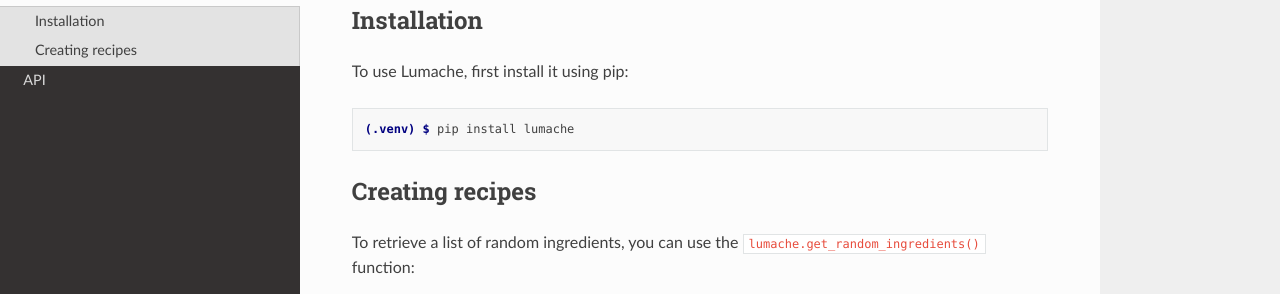
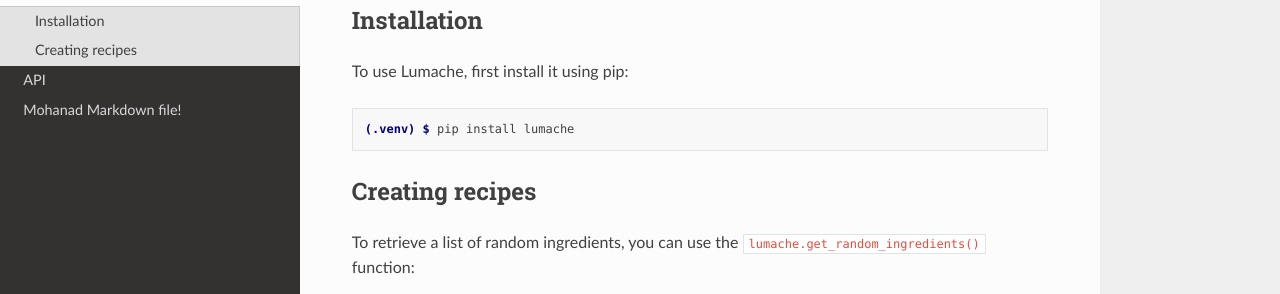
Before and after one commit to mohanad0mohamed/rtd-tutorial, a Sphinx documentation site: the page built from docs/source/usage.rst, in a window 1280 px wide. Shown: the part 156-450 px from the top of the page. Built offline with Sphinx 7.4.7 and the Read the Docs theme 2.0.0, drawn with Linux system fonts in a browser that asks for light colours; pages that are not in the unit, such as notebooks, are missing from menus; part of the change alters nothing that is shown.

```diff
--- a/docs/source/conf.py
+++ b/docs/source/conf.py
@@ -12,6 +12,7 @@ version = '0.1.0'
 # -- General configuration
 
 extensions = [
+    'myst_parser',
     'sphinx.ext.duration',
     'sphinx.ext.doctest',
     'sphinx.ext.autodoc',
```
